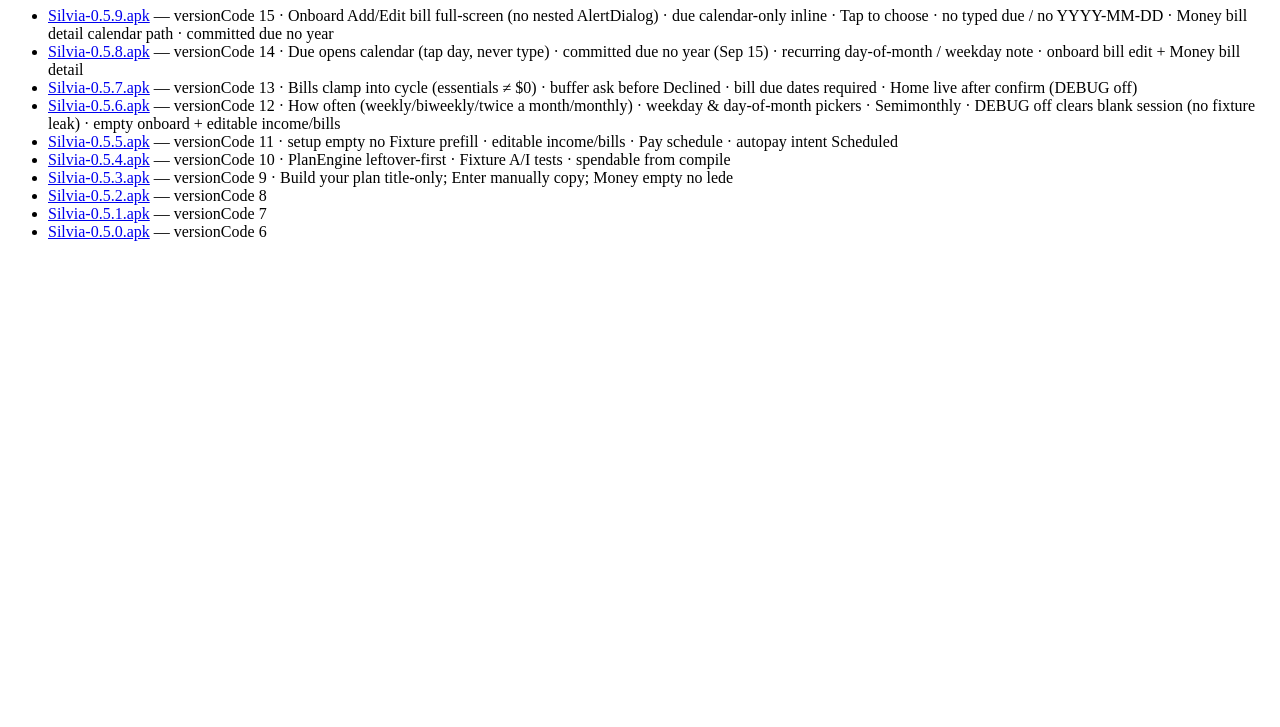
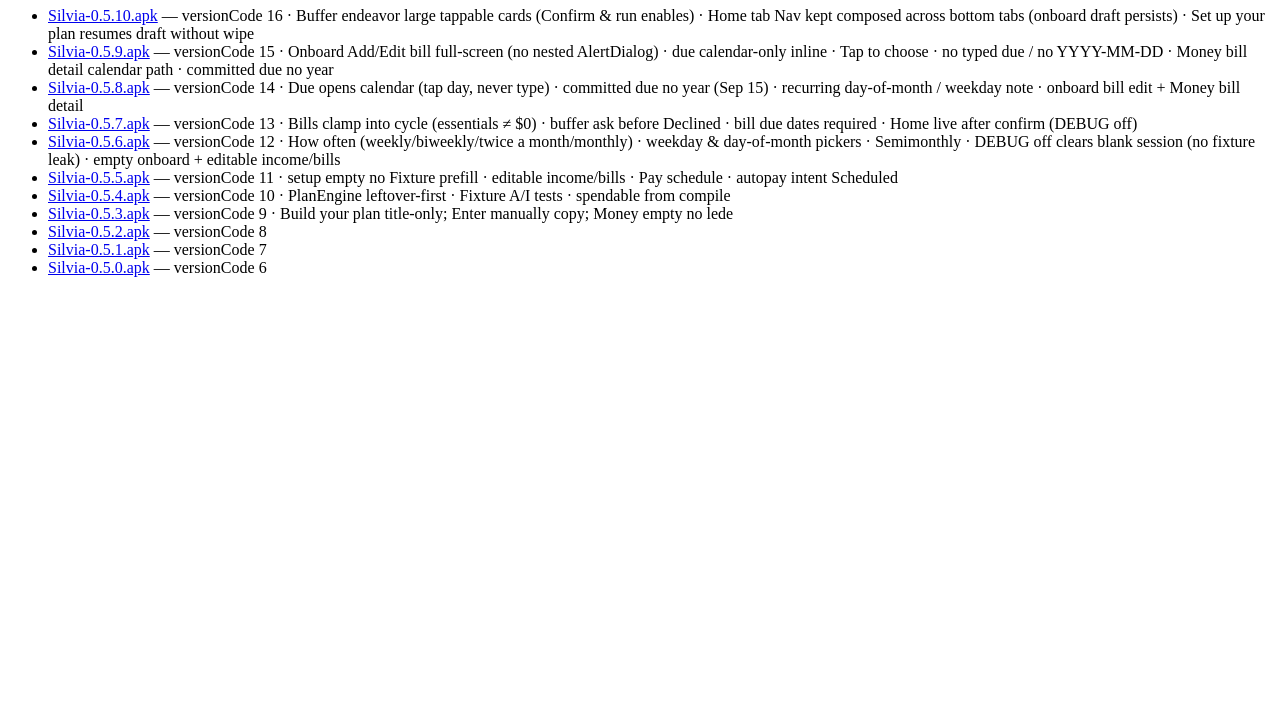
Before and after one commit to rz67nrn98v-blip/silvia-design-review, a plain HTML site: page downloads/index.html in a window 1280 px wide. Shown: the part 73-800 px from the top of the page. Drawn offline with Linux system fonts and the light colour scheme.

Commit message:
Eng: host Silvia Android 0.5.10 APK — buffer cards + onboard draft persist
versionCode 16 · large BufferChoiceCards enable Confirm & run · tab NavHost kept composed so onboard draft survives bottom-tab switches · Set up your plan resumes without wipe

```diff
--- a/downloads/index.html
+++ b/downloads/index.html
@@ -3,6 +3,7 @@
 <body>
 <h1>Silvia downloads</h1>
 <ul>
+  <li><a href="Silvia-0.5.10.apk">Silvia-0.5.10.apk</a> — versionCode 16 · Buffer endeavor large tappable cards (Confirm &amp; run enables) · Home tab Nav kept composed across bottom tabs (onboard draft persists) · Set up your plan resumes draft without wipe</li>
   <li><a href="Silvia-0.5.9.apk">Silvia-0.5.9.apk</a> — versionCode 15 · Onboard Add/Edit bill full-screen (no nested AlertDialog) · due calendar-only inline · Tap to choose · no typed due / no YYYY-MM-DD · Money bill detail calendar path · committed due no year</li>
   <li><a href="Silvia-0.5.8.apk">Silvia-0.5.8.apk</a> — versionCode 14 · Due opens calendar (tap day, never type) · committed due no year (Sep 15) · recurring day-of-month / weekday note · onboard bill edit + Money bill detail</li>
   <li><a href="Silvia-0.5.7.apk">Silvia-0.5.7.apk</a> — versionCode 13 · Bills clamp into cycle (essentials ≠ $0) · buffer ask before Declined · bill due dates required · Home live after confirm (DEBUG off)</li>
```
Also changed, not shown: 1 other file.
